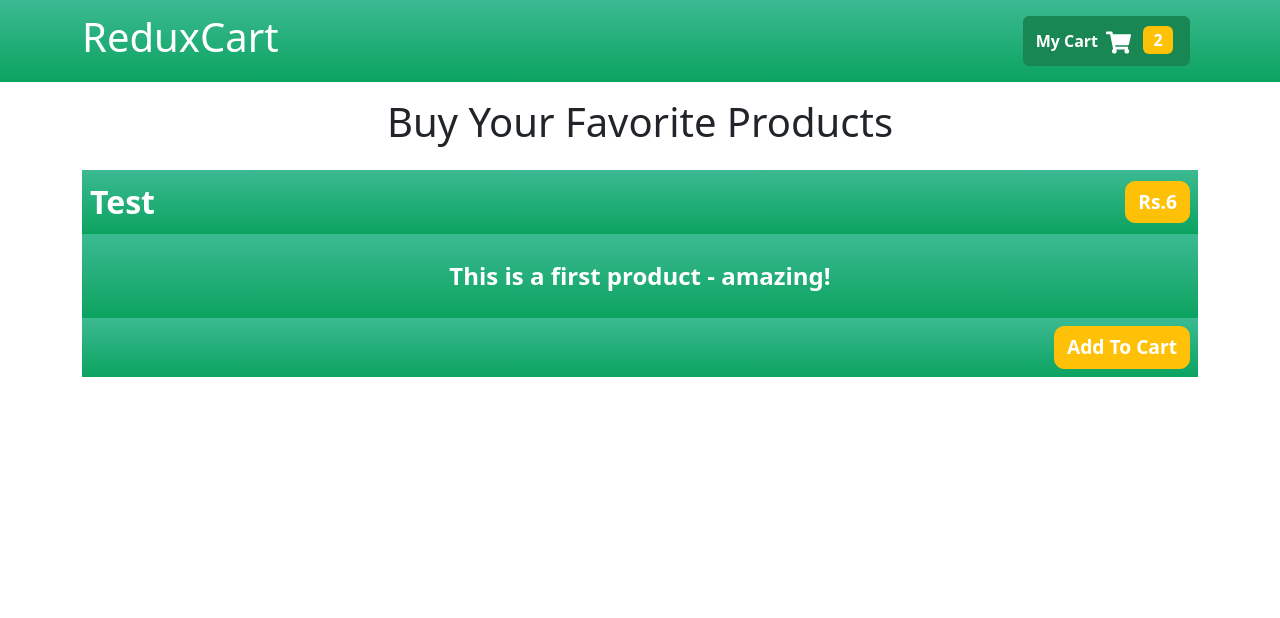
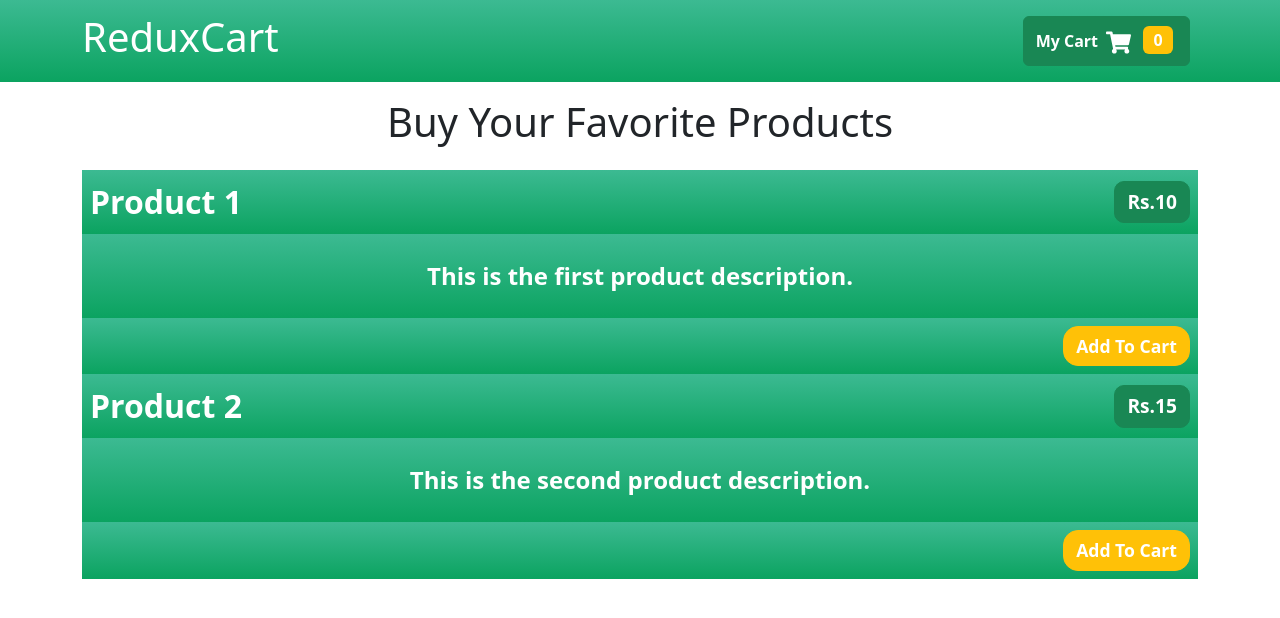
Before and after one commit to harisaini778/ShoppingApp_Redux, a React (Create React App) app: page / in a window 1280 px wide. Shown: the top 618 px of the page. Built offline with nearby package versions, Linux system fonts and the light colour scheme.

Commit message:
added the logic to update the cart quantity in the badge

```diff
--- a/src/components/CartItems.js
+++ b/src/components/CartItems.js
@@ -2,7 +2,9 @@ import React from "react";
 import { Container, Modal, Row, Col, Stack, Button } from "react-bootstrap";
 import { FaPlus, FaMinus } from "react-icons/fa";
 
+
 const CartItems = () => {
+
 
     return (
         <div>
--- a/src/components/Navbar.js
+++ b/src/components/Navbar.js
@@ -3,8 +3,11 @@ import { Container, Navbar, Nav, Button, Badge, Stack } from "react-bootstrap";
 import { FaShoppingCart } from "react-icons/fa";
 import { UiActions } from "../store/ui-slice";
 import { useDispatch } from "react-redux";
+import { useSelector } from "react-redux";
 
 const NavBar = () => {
+
+    const cartQuantity = useSelector(state => state.cart.totalQuantity);
 
     const dispatch = useDispatch();
 
@@ -40,7 +43,7 @@ const NavBar = () => {
                                     <span className="m-2">
                                    <FaShoppingCart size={25}/></span>
                                     <Badge className="bg-warning m-1"
-                                    style={{fontWeight:"bolder",fontSize:"1rem"}}>2</Badge>
+                                        style={{ fontWeight: "bolder", fontSize: "1rem" }}>{cartQuantity}</Badge>
                           </Button>
                    </Stack>
 
--- a/src/components/Products.js
+++ b/src/components/Products.js
@@ -1,18 +1,46 @@
 import React from "react";
 import { Container, Button, Modal, Stack } from "react-bootstrap";
+import { useDispatch } from "react-redux";
+import { CartActions } from "../store/cart-slice";
+
+const dummyProducts = [
+  {
+    id: 1,
+    title: "Product 1",
+    price: 10,
+    description: "This is the first product description.",
+  },
+  {
+    id: 2,
+    title: "Product 2",
+    price: 15,
+    description: "This is the second product description.",
+  },
+  // Add more products as needed
+];
 
 const Products = () => {
+  const dispatch = useDispatch();
+
+  const addToCartHandler = (product) => {
+    // Pass the product as payload to addItemToCart action
+      dispatch(CartActions.addItemToCart(product));
+  };
+
   return (
     <div>
       <Container className="mt-3">
         <h1>Buy Your Favorite Products</h1>
       </Container>
       <Container className="mt-4">
-        <div style={{ position: "initial", display: "block" }}>
+        {dummyProducts.map((product) => (
+          <div key={product.id}>
             <Modal.Dialog>
-            <Modal.Header className="p-2"
+              <Modal.Header
+                className="p-2"
                 style={{
-                backgroundImage: "linear-gradient(to top, #0ba360 0%, #3cba92 100%)",
+                  backgroundImage:
+                    "linear-gradient(to top, #0ba360 0%, #3cba92 100%)",
                   display: "flex",
                   justifyContent: "space-between",
                 }}
@@ -22,10 +50,10 @@ const Products = () => {
                     style={{
                       fontWeight: "bolder",
                       fontSize: "2rem",
-                    color:"white"
+                      color: "white",
                     }}
                   >
-                  Test
+                    {product.title}
                   </div>
                 </Stack>
                 <div>
@@ -34,43 +62,53 @@ const Products = () => {
                       borderRadius: "10px",
                       fontSize: "1.2rem",
                       fontWeight: "bolder",
-                    color:"white"
+                      color: "white",
                     }}
-                  className="btn-warning"
+                    className="btn-success"
                   >
-                  Rs.6
+                    Rs.{product.price}
                   </Button>
                 </div>
               </Modal.Header>
-            <Modal.Body className="p-4"
+              <Modal.Body
+                className="p-4"
                 style={{
                   fontSize: "1.5rem",
-                fontWeight: "bolder",
-                  backgroundImage: "linear-gradient(to top, #0ba360 0%, #3cba92 100%)",
-                color:"white"
+                  fontWeight: "bold",
+                  backgroundImage:
+                    "linear-gradient(to top, #0ba360 0%, #3cba92 100%)",
+                  color: "white",
                 }}
               >
-              This is a first product - amazing!
+                {product.description}
               </Modal.Body>
-            <Modal.Footer className="p-2"
+              <Modal.Footer
+                className="p-2"
                 style={{
                   border: "none",
-                fontWeight: "bolder",
-                backgroundImage: "linear-gradient(to top, #0ba360 0%, #3cba92 100%)",
+                  backgroundImage:
+                    "linear-gradient(to top, #0ba360 0%, #3cba92 100%)",
                   display: "flex",
                   justifyContent: "flex-end",
                 }}
               >
-                          <Button className="btn-warning"
+                {/* Pass the product to addToCartHandler */}
+                <Button
+                  onClick={() => addToCartHandler(product)}
+                  className="btn-warning"
                   style={{
-                    borderRadius: "10px",
-                    fontSize: "1.2rem",
-                                fontWeight: "bolder",
-                    color:"white"
-                  }}>Add To Cart</Button>
+                    borderRadius: "15px",
+                    fontSize: "1.1rem",
+                    fontWeight: "bold",
+                    color: "white",
+                  }}
+                >
+                  Add To Cart
+                </Button>
               </Modal.Footer>
             </Modal.Dialog>
           </div>
+        ))}
       </Container>
     </div>
   );
--- a/src/store/cart-slice.js
+++ b/src/store/cart-slice.js
@@ -11,7 +11,6 @@ const CartSlice = createSlice({
     addItemToCart(state, action) {
       const newItem = action.payload;
       const existingItem = state.items.find((item) => item.itemId === newItem.id);
-
       if (!existingItem) {
         state.items.push({
           itemId: newItem.id,
```
Lines whose indentation alone changed are shown as unchanged.
